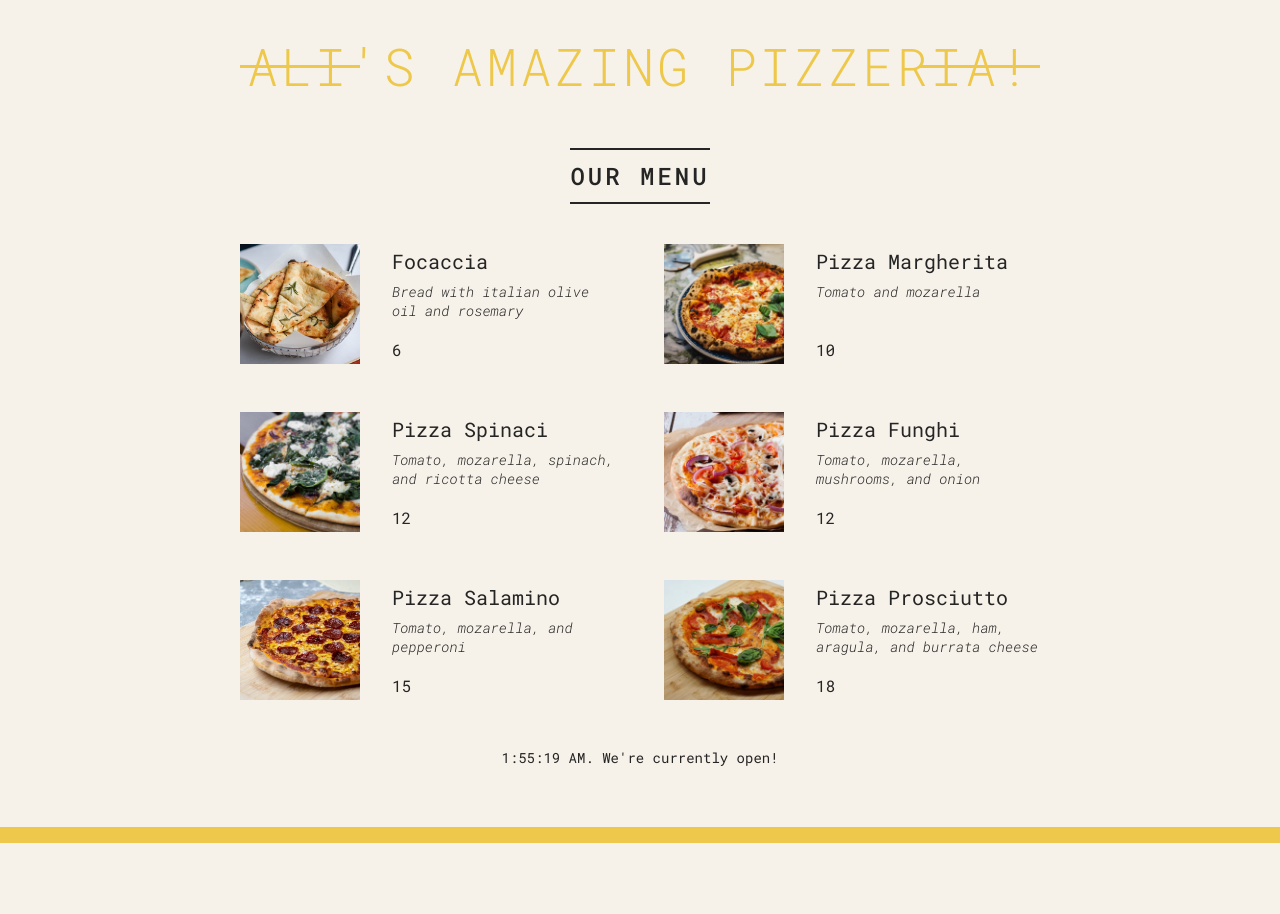
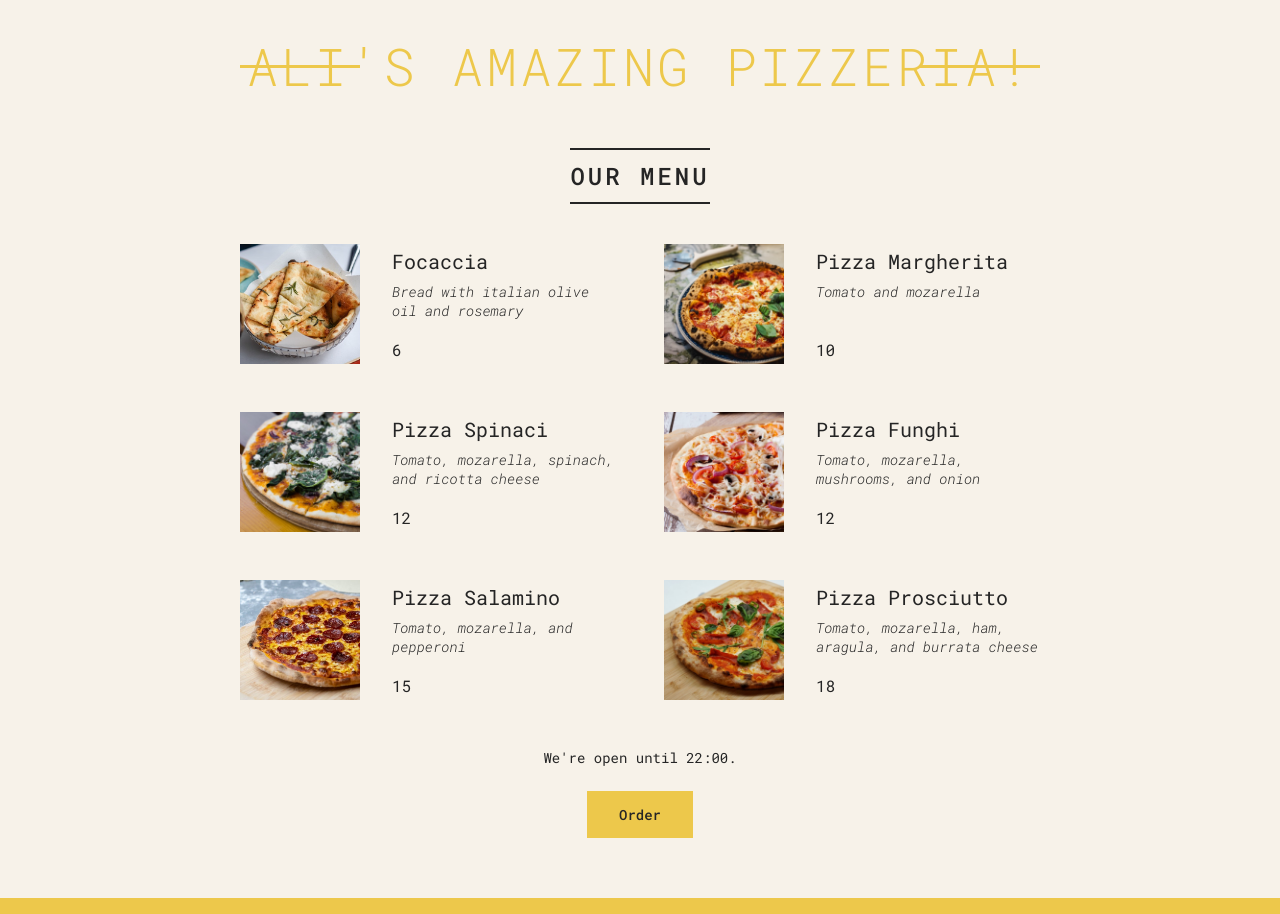
Before and after one commit to AliiSheiikh/Pizza-menu, a React (Vite) app: page / in a window 1280 px wide. Before the commit the page ends 843 px from the top, so only its background shows below. Built offline with nearby package versions, Linux system fonts and the light colour scheme.

Commit message:
added order button

```diff
--- a/src/components/Footer.jsx
+++ b/src/components/Footer.jsx
@@ -1,8 +1,12 @@
 export default function Footer() {
-
-    return(
-        <>
-        <footer className ="footer">{new Date().toLocaleTimeString()}. We're currently open!</footer>
-        </>
-    )
+  return (
+    <>
+      <footer className="footer">
+        <div className="order">
+          <p>We're open until 22:00.</p>
+          <button className="btn">Order</button>
+        </div>
+      </footer>
+    </>
+  );
 }
```
